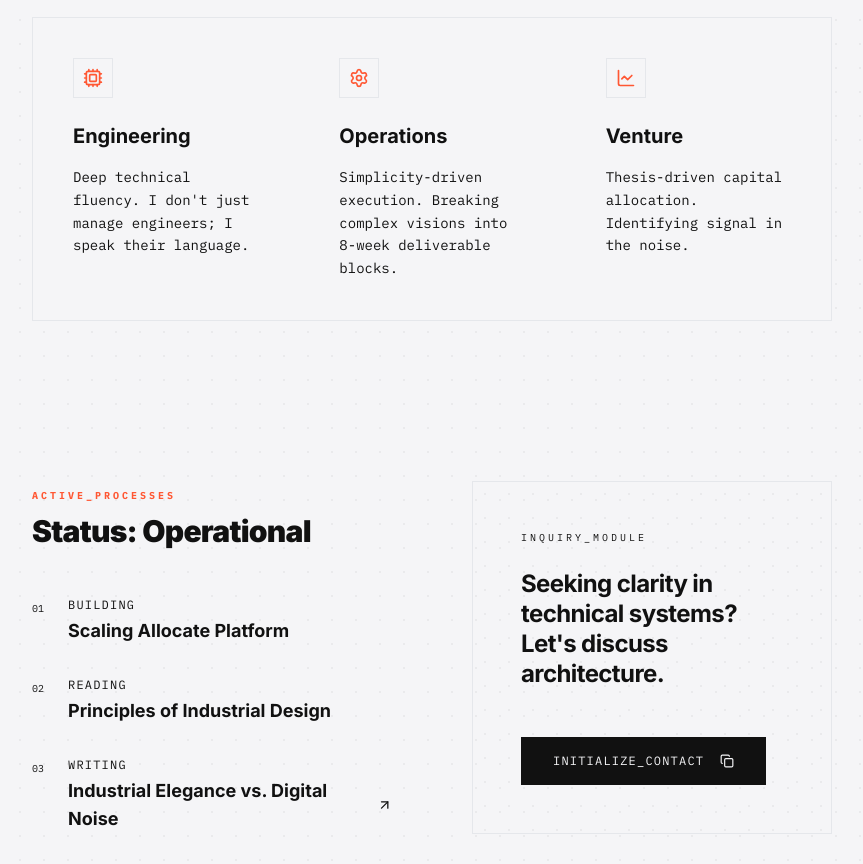
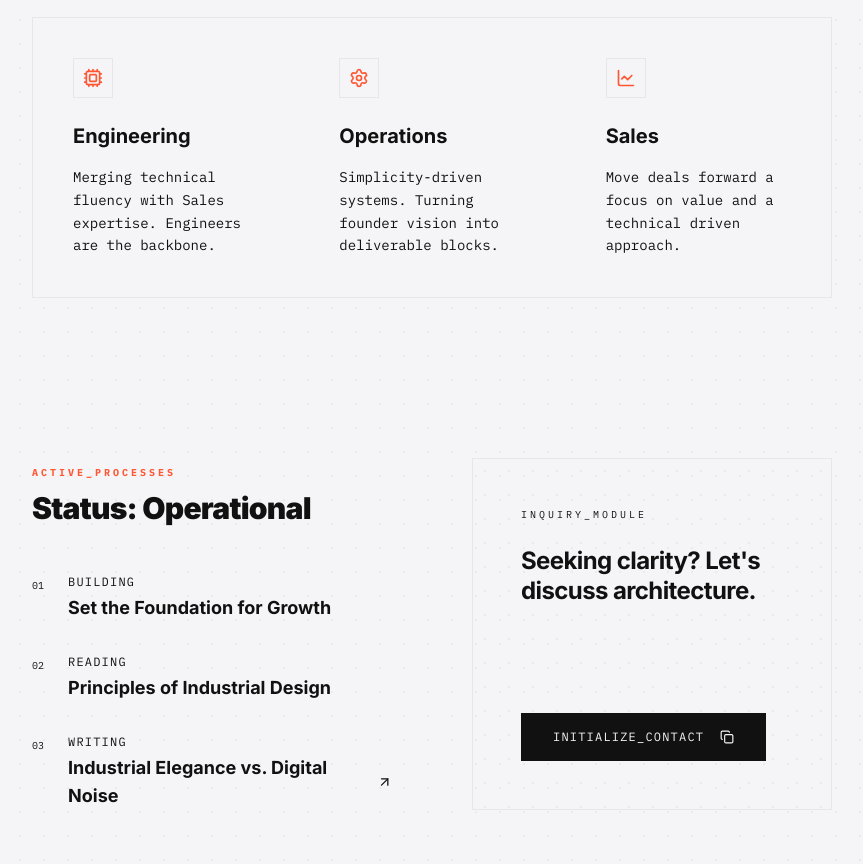
Before and after one commit to fahsho/fahadwebsite, a Next.js app: page / in a window 1280 px wide. Shown: the part 1000-1864 px from the top of the page, without its empty margins (208-1071 px from the left). Built offline with nearby package versions, Linux system fonts and the light colour scheme.

Commit message:
Update page content and add DNS setup documentation

```diff
--- a/src/app/page.tsx
+++ b/src/app/page.tsx
@@ -94,7 +94,7 @@ export default function Home() {
               <div className="space-y-4">
                 <h3 className="text-xl font-bold font-sans">Engineering</h3>
                 <p className="text-sm text-foreground/70 leading-relaxed font-mono">
-                  Deep technical fluency. I don&apos;t just manage engineers; I speak their language.
+                  Merging technical fluency with Sales expertise. Engineers are the backbone.
                 </p>
               </div>
             </div>
@@ -106,7 +106,7 @@ export default function Home() {
               <div className="space-y-4">
                 <h3 className="text-xl font-bold font-sans">Operations</h3>
                 <p className="text-sm text-foreground/70 leading-relaxed font-mono">
-                  Simplicity-driven execution. Breaking complex visions into 8-week deliverable blocks.
+                  Simplicity-driven systems. Turning founder vision into deliverable blocks.
                 </p>
               </div>
             </div>
@@ -116,9 +116,9 @@ export default function Home() {
                 <LineChart size={20} />
               </div>
               <div className="space-y-4">
-                <h3 className="text-xl font-bold font-sans">Venture</h3>
+                <h3 className="text-xl font-bold font-sans">Sales</h3>
                 <p className="text-sm text-foreground/70 leading-relaxed font-mono">
-                  Thesis-driven capital allocation. Identifying signal in the noise.
+                  Move deals forward a focus on value and a technical driven approach.
                 </p>
               </div>
             </div>
@@ -138,7 +138,7 @@ export default function Home() {
                 <div className="font-mono text-[10px] text-foreground/30 pt-1">01</div>
                 <div className="space-y-1">
                   <div className="font-mono text-xs uppercase tracking-widest text-foreground/50">Building</div>
-                  <div className="font-sans font-bold text-lg">Scaling Allocate Platform</div>
+                  <div className="font-sans font-bold text-lg">Set the Foundation for Growth</div>
                 </div>
               </div>
 
@@ -168,7 +168,7 @@ export default function Home() {
             <div className="space-y-6 z-10">
               <div className="font-mono text-[10px] tracking-[0.3em] uppercase text-foreground/40">Inquiry_Module</div>
               <p className="text-2xl font-bold font-sans leading-tight tracking-tight">
-                Seeking clarity in technical systems? Let&apos;s discuss architecture.
+                Seeking clarity? Let&apos;s discuss architecture.
               </p>
             </div>
 
```
Also changed, not shown: 1 other file (tests, documents, lock files or other folders).
